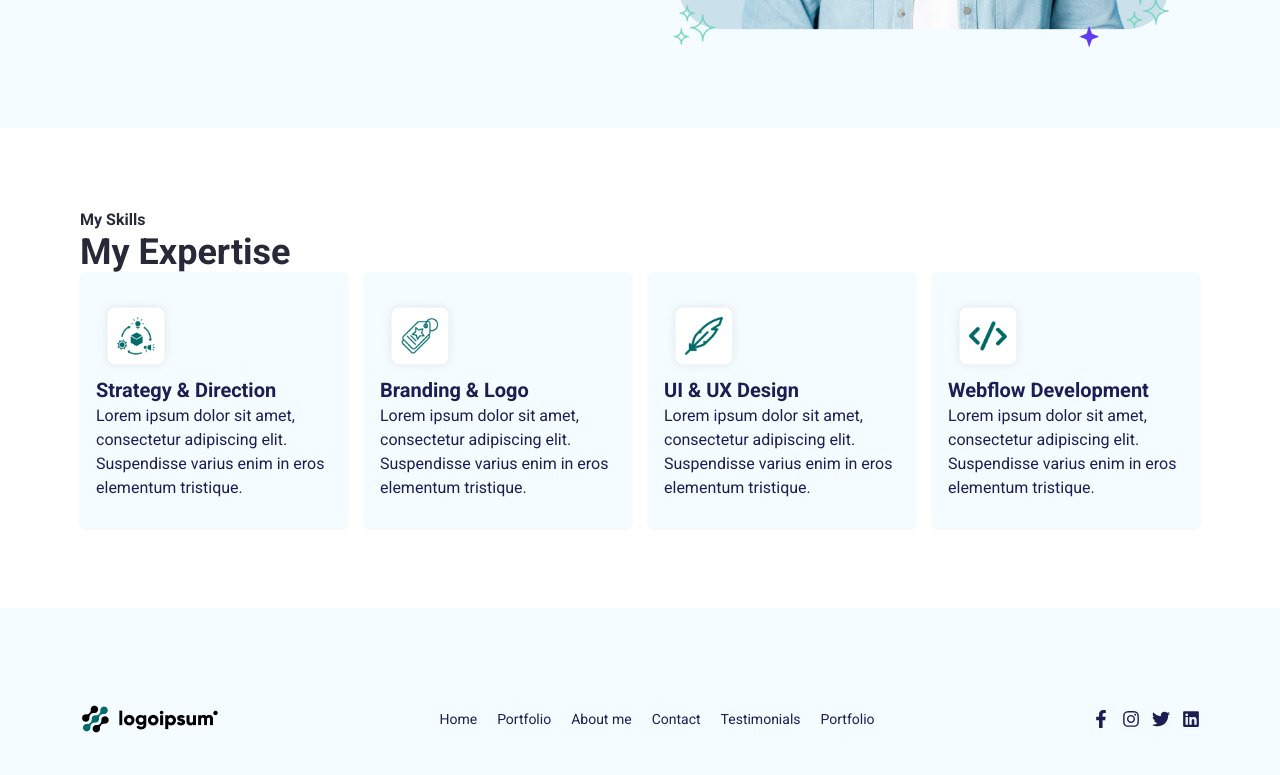
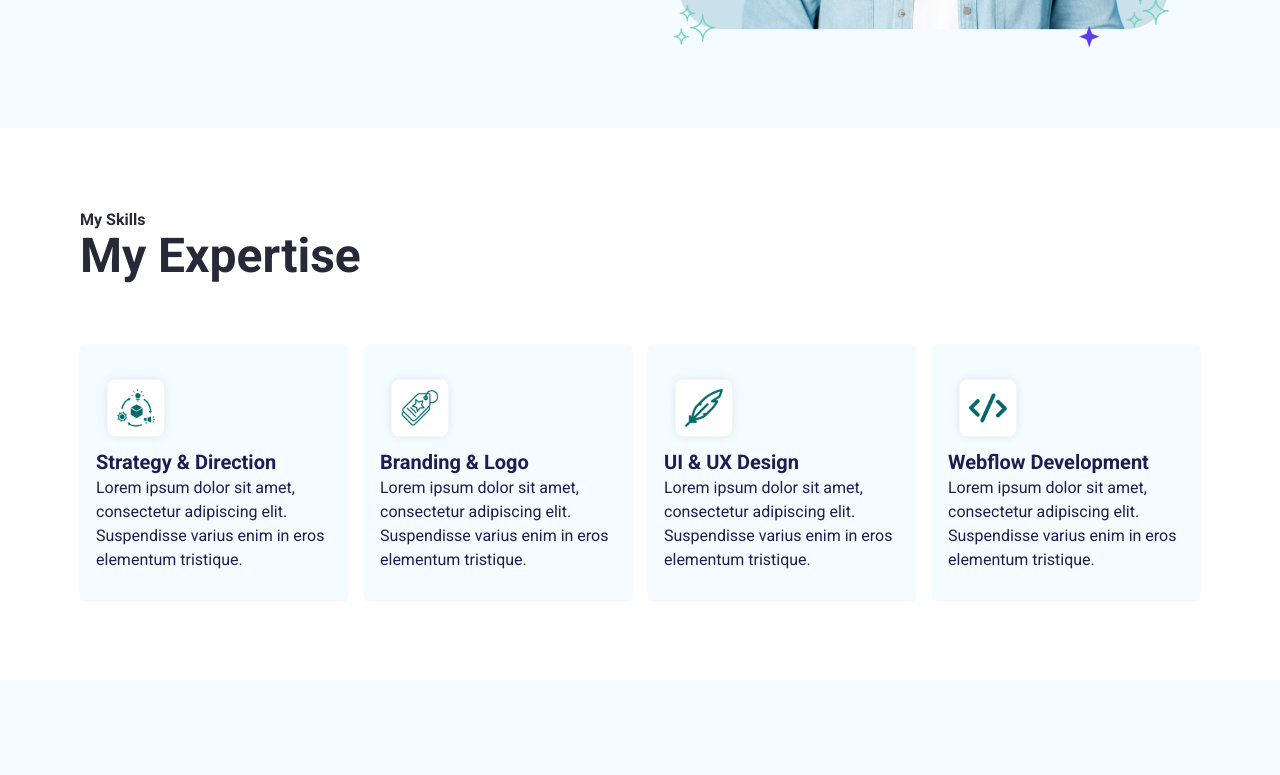
Before and after one commit to crishard/Personal-portfolio-website, a React (Vite) app: page / in a window 1280 px wide. Shown: the part 552-1327 px from the top of the page. Built offline with nearby package versions, Linux system fonts and the light colour scheme.

Commit message:
feature: criando section de  habilidades

```diff
--- a/src/components/Skills/MySkills.tsx
+++ b/src/components/Skills/MySkills.tsx
@@ -8,9 +8,9 @@ export const MySkills = () => {
     return (
         <article className="px-20 text-body py-20">
             <p className="font-semibold text-heading-color">My Skills</p>
-            <h2 className="text-4xl font-semibold text-heading-color">My Expertise</h2>
+            <h2 className="text-5xl font-semibold text-heading-color">My Expertise</h2>
 
-            <div className="flex justify-between gap-4 ">
+            <div className="flex justify-between gap-4 pt-16">
                 <CardSkill text={"Lorem ipsum dolor sit amet, consectetur adipiscing elit. Suspendisse varius enim in eros elementum tristique."} img={img1} title={"Strategy & Direction"} />
                 <CardSkill text={"Lorem ipsum dolor sit amet, consectetur adipiscing elit. Suspendisse varius enim in eros elementum tristique."} img={img2} title={"Branding & Logo"} />
                 <CardSkill text={"Lorem ipsum dolor sit amet, consectetur adipiscing elit. Suspendisse varius enim in eros elementum tristique."} img={img3} title={"UI & UX Design"} />
```
